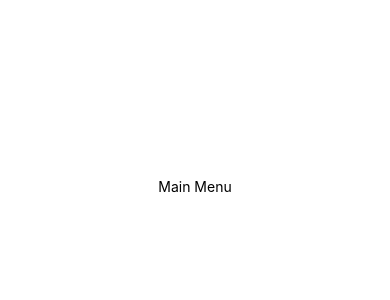
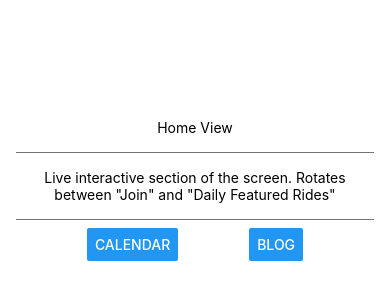
Before and after one commit to brendenwest/cascade, a React Native app: screen / in a window 390 px wide. Shown: the part 236-536 px from the top of the page. Built offline with nearby package versions, Linux system fonts and the light colour scheme.

Commit message:
Created HomeScreen component

```diff
--- a/App.js
+++ b/App.js
@@ -1,16 +1,10 @@
 import React from 'react';
-import { Text, View } from 'react-native';
+import HommeScreen from './components/screens/HomeScreen/HomeScreen';
 
 const App = () => {
   return (
-    <View
-      style={{
-        flex: 1,
-        justifyContent: "center",
-        alignItems: "center"
-      }}>
-      <Text>Main Menu</Text>
-    </View>
+    <HommeScreen />
   )
-}
+};
+
 export default App;
--- /dev/null
+++ b/components/screens/HomeScreen/HomeScreen.js
@@ -0,0 +1,60 @@
+import React from 'react';
+import { StyleSheet, Button, View, SafeAreaView, Text, Alert } from 'react-native';
+
+const Separator = () => (
+  <View style={styles.separator} />
+);
+
+const App = () => (
+  <SafeAreaView style={styles.container}>
+    <View>
+      <Text style={styles.title}>
+        Home View
+      </Text>
+    </View>
+
+    <Separator />
+
+    <View>
+      <Text style={styles.title}>
+        Live interactive section of the screen. Rotates between "Join" and "Daily Featured Rides"
+      </Text>
+    </View>
+
+    <Separator />
+
+    <View style={styles.fixToText}>
+      <Button
+        title="Calendar"
+        onPress={() => Alert.alert('Opening the Calendar')}
+      />
+      <Button
+        title="Blog"
+        onPress={() => Alert.alert('Opening the Blog')}
+      />
+    </View>
+  </SafeAreaView>
+);
+
+const styles = StyleSheet.create({
+  container: {
+    flex: 1,
+    justifyContent: 'center',
+    marginHorizontal: 16,
+  },
+  title: {
+    textAlign: 'center',
+    marginVertical: 8,
+  },
+  fixToText: {
+    flexDirection: 'row',
+    justifyContent: 'space-evenly',
+  },
+  separator: {
+    marginVertical: 8,
+    borderBottomColor: '#737373',
+    borderBottomWidth: StyleSheet.hairlineWidth,
+  },
+});
+
+export default App;
```
